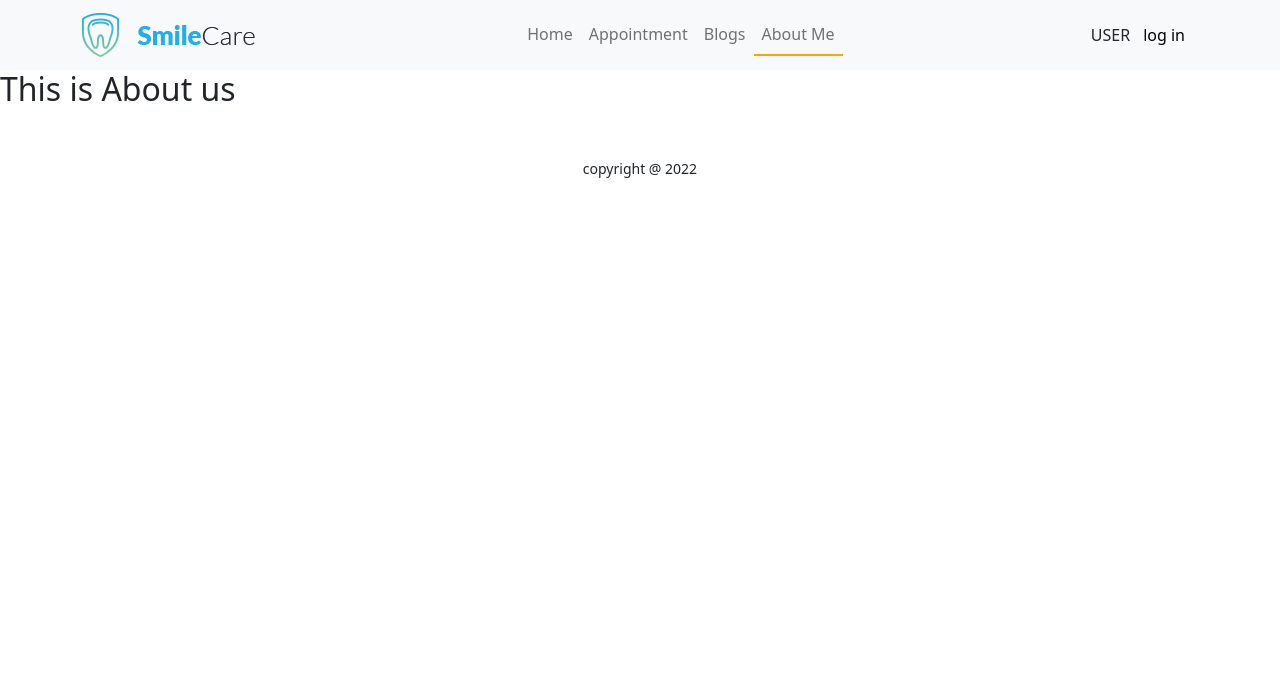
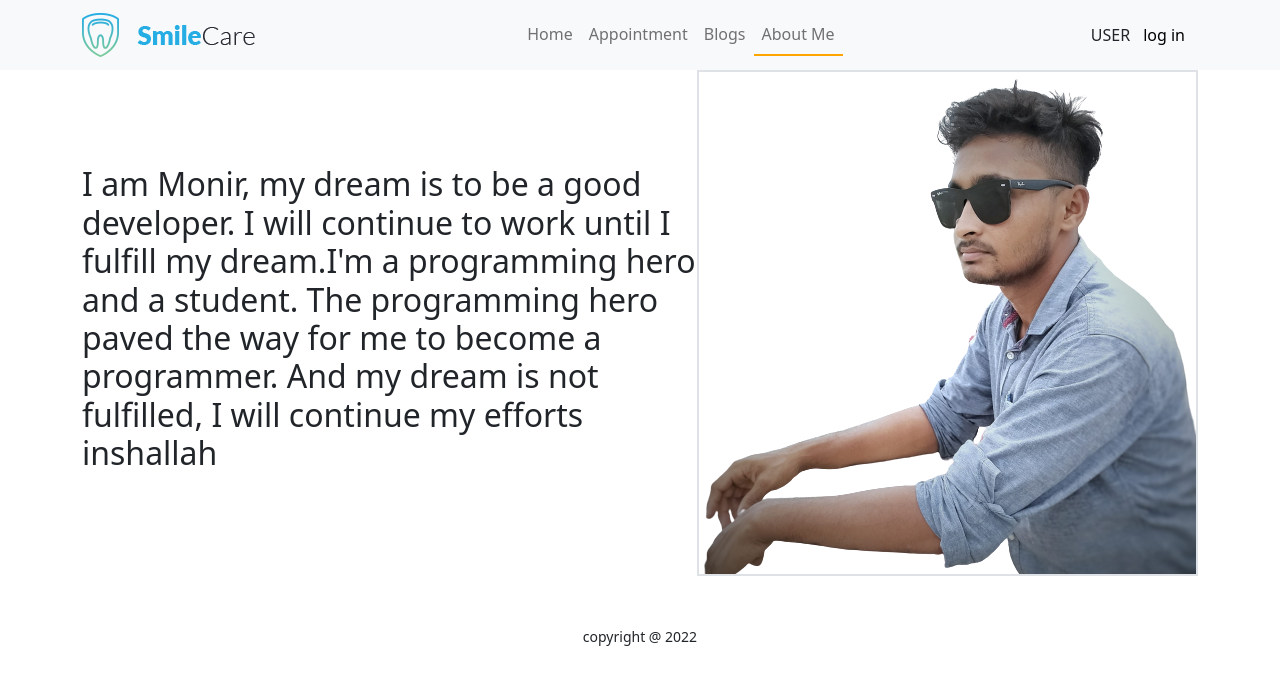
Before and after one commit to Moniruzzaman2525/Smile-Care, a React (Create React App) app: page /about in a window 1280 px wide. Shown: the top 684 px of the page. Built offline with nearby package versions, Linux system fonts and the light colour scheme; no server answers.

Commit message:
about me add

```diff
--- a/src/Pages/About/About.js
+++ b/src/Pages/About/About.js
@@ -1,9 +1,17 @@
 import React from 'react';
+import monir from '../../images/monir.png'
 
 const About = () => {
     return (
-        <div>
-            <h2>This is About us</h2>
+        <div className='container d-flex justify-content-between align-items-center'>
+            <div>
+                <h2 className='text-fs-2'>I am Monir, my dream is to be a good developer.
+                    I will continue to work until I fulfill my dream.I'm a programming hero and a student. The programming hero paved the way for me to become a programmer.
+                    And my dream is not fulfilled, I will continue my efforts inshallah</h2>
+            </div>
+            <div className='border border-2'>
+                <img src={monir} alt="" />
+            </div>
         </div>
     );
 };
```
Also changed, not shown: src/images/monir.png (added).
